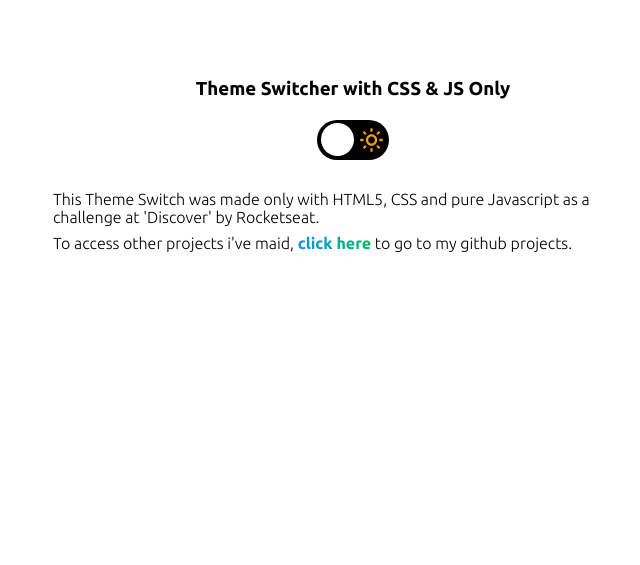
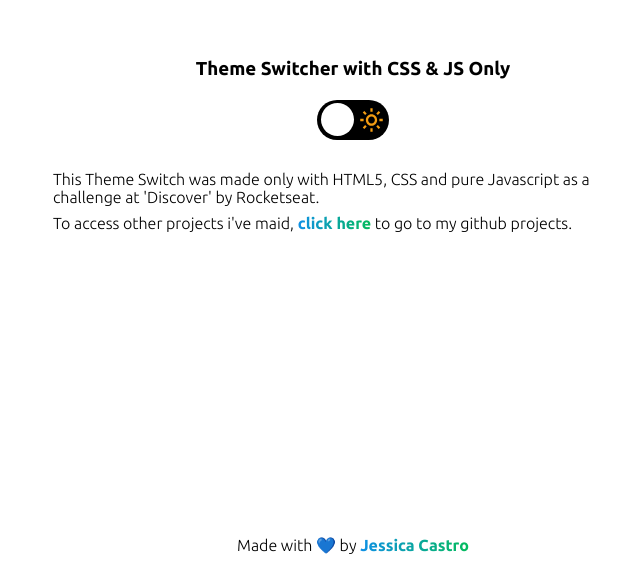
Before and after one commit to jessicacastro/theme-mode-switcher, a plain HTML site: page index.html in a window 1280 px wide. Shown: the part 235-800 px from the top of the page, without its empty margins (287-927 px from the left). Drawn offline with Linux system fonts and the light colour scheme.

Commit message:
Inserts footer

```diff
--- a/css/styles.css
+++ b/css/styles.css
@@ -44,7 +44,7 @@ main {
   flex-direction: column;
   justify-content: center;
   width: 100vw;
-  height: 100vh;
+  height: 95vh;
 }
 
 main h3 {
@@ -128,3 +128,14 @@ input:checked + .slider:before {
 .slider.round:before {
   border-radius: 50%;
 }
+
+footer {
+  height: 5vh;
+  display: flex;
+  align-items: center;
+}
+
+footer p {
+  text-align: center;
+  width: 100%;
+}
--- a/index.html
+++ b/index.html
@@ -34,6 +34,10 @@
     </div>
   </main>
 
+  <footer>
+    <p>Made with &#128153; by <strong><a target="_blank" href="http://linkedin.com/in/jessicacastros">Jessica Castro</a></strong></p>
+  </footer>
+
   <script src="./js/index.js"></script>
 </body>
 </html>
--- a/js/index.js
+++ b/js/index.js
@@ -1,5 +1,6 @@
 const switchElement = document.getElementById('switch');
 const mainTag = document.querySelector('main');
+const footerTag = document.querySelector('footer');
 const darkTheme = getComputedStyle(document.documentElement).getPropertyValue('--dark');
 const lightTheme = getComputedStyle(document.documentElement).getPropertyValue('--light');
 const h3Title = document.querySelector('h3');
@@ -11,6 +12,8 @@ changeTheme = (e) => {
   if (e.target.checked) {
     localStorage.setItem('theme', 'dark');
     mainTag.style.backgroundColor = darkTheme;
+    footerTag.style.backgroundColor = darkTheme;
+    footerTag.style.color = lightTheme;
     h3Title.style.color = lightTheme;
     divAboutProject.style.color = lightTheme;
     return;
@@ -18,6 +21,8 @@ changeTheme = (e) => {
 
   localStorage.setItem('theme', 'light');
   mainTag.style.backgroundColor = lightTheme;
+  footerTag.style.backgroundColor = lightTheme;
+  footerTag.style.color = darkTheme;
   h3Title.style.color = darkTheme;
   divAboutProject.style.color = darkTheme;
   return;
```
